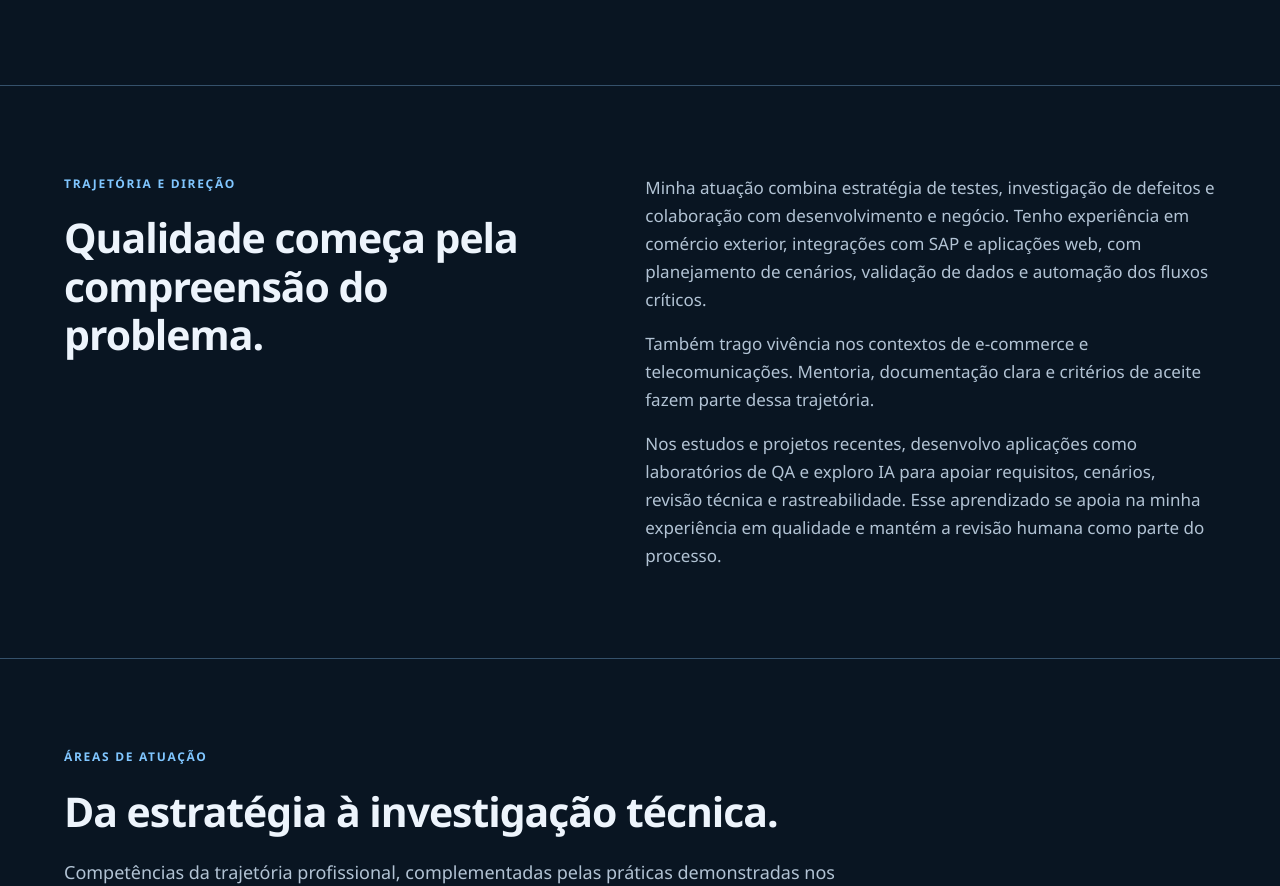
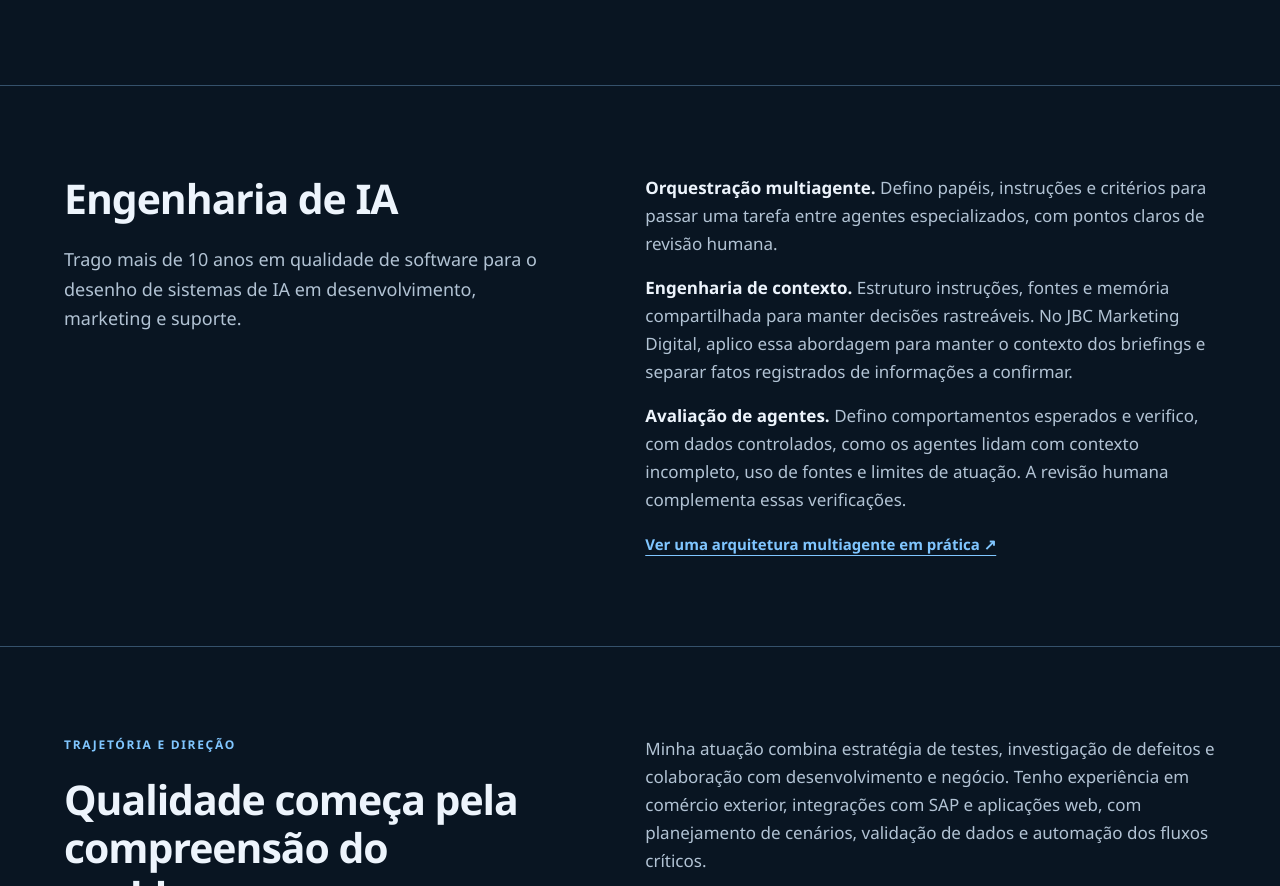
Before and after one commit to JoaquimcartaxoQA/JoaquimcartaxoQA.github.io, a plain HTML site: page index.html in a window 1280 px wide. Shown: the part 3390-4276 px from the top of the page. Drawn offline with Linux system fonts and the light colour scheme.

Commit message:
docs: add AI engineering portfolio section (PT)

```diff
--- a/index.html
+++ b/index.html
@@ -128,6 +128,21 @@
   </div>
 </section>
 
+<section id="engenharia-de-ia" aria-labelledby="titulo-engenharia-de-ia">
+  <div class="wrap split">
+    <div>
+      <h2 id="titulo-engenharia-de-ia">Engenharia de IA</h2>
+      <p class="section-lead">Trago mais de 10 anos em qualidade de software para o desenho de sistemas de IA em desenvolvimento, marketing e suporte.</p>
+    </div>
+    <div class="prose">
+      <p><strong>Orquestração multiagente.</strong> Defino papéis, instruções e critérios para passar uma tarefa entre agentes especializados, com pontos claros de revisão humana.</p>
+      <p><strong>Engenharia de contexto.</strong> Estruturo instruções, fontes e memória compartilhada para manter decisões rastreáveis. No JBC Marketing Digital, aplico essa abordagem para manter o contexto dos briefings e separar fatos registrados de informações a confirmar.</p>
+      <p><strong>Avaliação de agentes.</strong> Defino comportamentos esperados e verifico, com dados controlados, como os agentes lidam com contexto incompleto, uso de fontes e limites de atuação. A revisão humana complementa essas verificações.</p>
+      <p><a class="text-link" href="https://github.com/JoaquimcartaxoQA/multiagent-dev-qa">Ver uma arquitetura multiagente em prática ↗</a></p>
+    </div>
+  </div>
+</section>
+
 <section id="sobre"><div class="wrap split"><div><p class="eyebrow">Trajetória e direção</p><h2>Qualidade começa pela compreensão do problema.</h2></div><div class="prose"><p>Minha atuação combina estratégia de testes, investigação de defeitos e colaboração com desenvolvimento e negócio. Tenho experiência em comércio exterior, integrações com SAP e aplicações web, com planejamento de cenários, validação de dados e automação dos fluxos críticos.</p><p>Também trago vivência nos contextos de e-commerce e telecomunicações. Mentoria, documentação clara e critérios de aceite fazem parte dessa trajetória.</p><p>Nos estudos e projetos recentes, desenvolvo aplicações como laboratórios de QA e exploro IA para apoiar requisitos, cenários, revisão técnica e rastreabilidade. Esse aprendizado se apoia na minha experiência em qualidade e mantém a revisão humana como parte do processo.</p></div></div></section>
 <section id="competencias"><div class="wrap"><p class="eyebrow">Áreas de atuação</p><h2>Da estratégia à investigação técnica.</h2><p class="section-lead">Competências da trajetória profissional, complementadas pelas práticas demonstradas nos projetos abaixo.</p><div class="skills-grid">
 <article class="skill"><h3>Estratégia e colaboração</h3><p>Análise de requisitos, critérios de aceite, testes baseados em risco, cenários positivos e negativos, regressão e mentoria de QA.</p></article>
```
